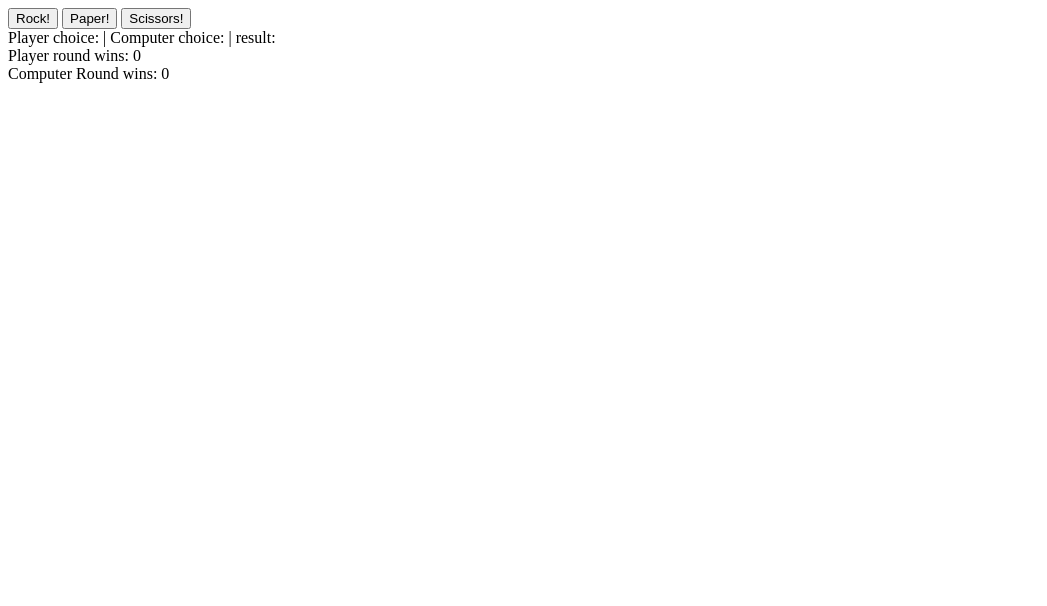
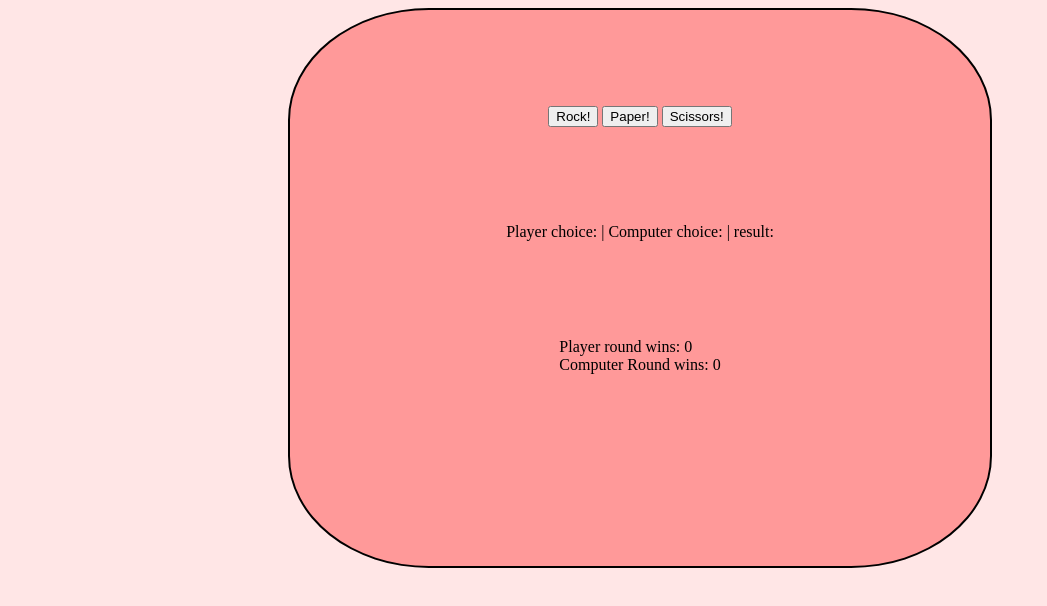
Before and after one commit to sherubar/rock-paper-scissors, a plain HTML site: page index.html in a window 1280 px wide. Shown: the whole page, without its empty margins (0-1047 px from the left). Drawn offline with Linux system fonts and the light colour scheme.

Commit message:
Add counter reset and simple css
Counters will be reset once the player or computer wins
5 rounds and the game winner will be announced.

```diff
--- a/index.html
+++ b/index.html
@@ -4,12 +4,14 @@
     <meta charset="UTF-8">
     <meta name="viewport" content="width=device-width, initial-scale=1.0">
     <title>Rock, paper, scissors!</title>
+    <link rel="stylesheet" href="style.css">
 </head>
 <body>
+    <div class="main-container">
         <div class = 'buttons'>
-        <button id="rock">Rock!</button>
-        <button id="paper">Paper!</button>
-        <button id="scissors">Scissors!</button>
+            <button class = "option" id = "rock">Rock!</button>
+            <button class = "option" id="paper">Paper!</button>
+            <button class = "option" id="scissors">Scissors!</button>
         </div>
         <div id="roundResult"></div>
         <div class = counters>
@@ -17,7 +19,7 @@
             <div id="computerWins"></div>
         </div>
         <div id="finalResult"></div>
-
+    </div>
 
     <script src="script.js"></script>
 </body>
--- /dev/null
+++ b/style.css
@@ -0,0 +1,22 @@
+*, *:before, *:after {
+    box-sizing: border-box;
+  }
+
+body {
+    background-color:  #ffe6e6;
+    display: flex;
+    justify-content: center;
+    align-items: center;
+}
+
+.main-container {
+    background-color: #ff9999;
+    border: 2px solid black;
+    border-radius: 20%;
+    display: flex;
+    flex-direction: column;
+    justify-content: space-evenly;
+    align-items: center;
+    width: 55vw;
+    height: 70vh;
+}
```
Also changed, not shown: script.js (line endings or trailing spaces). Lines whose indentation alone changed are shown as unchanged.
